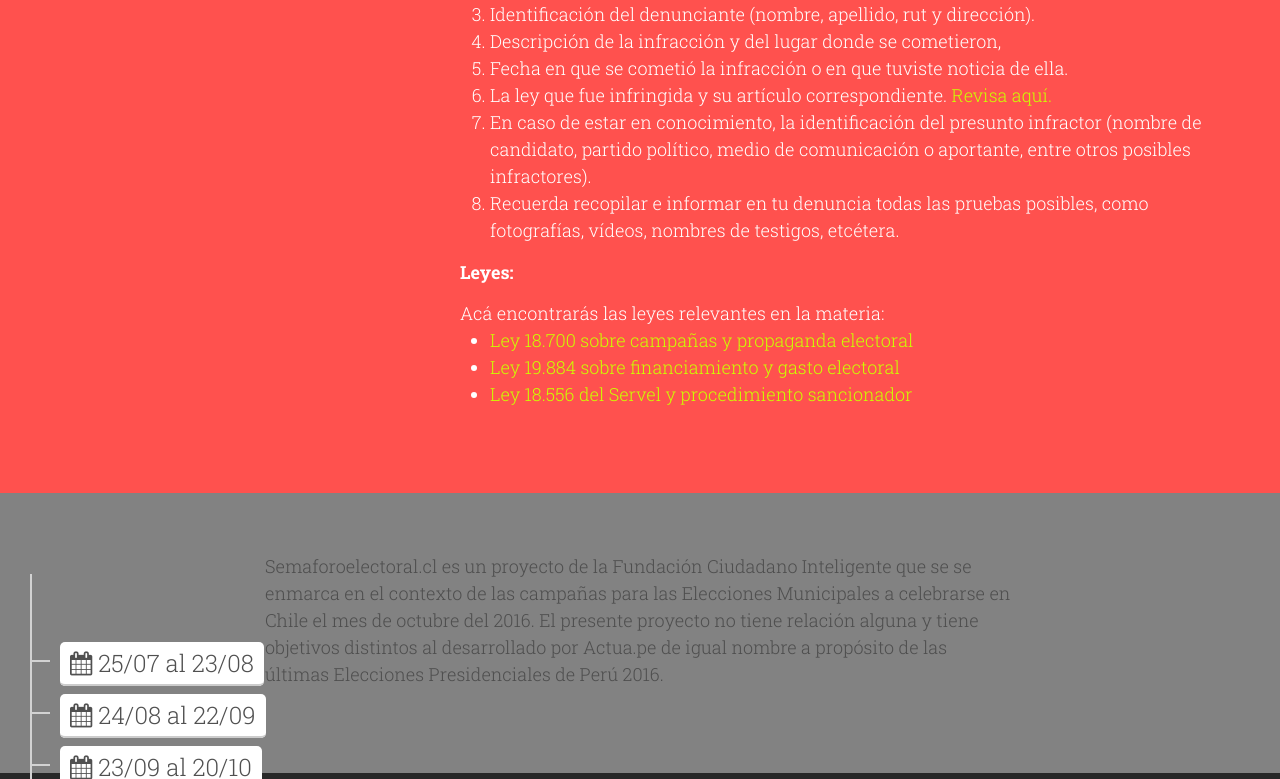
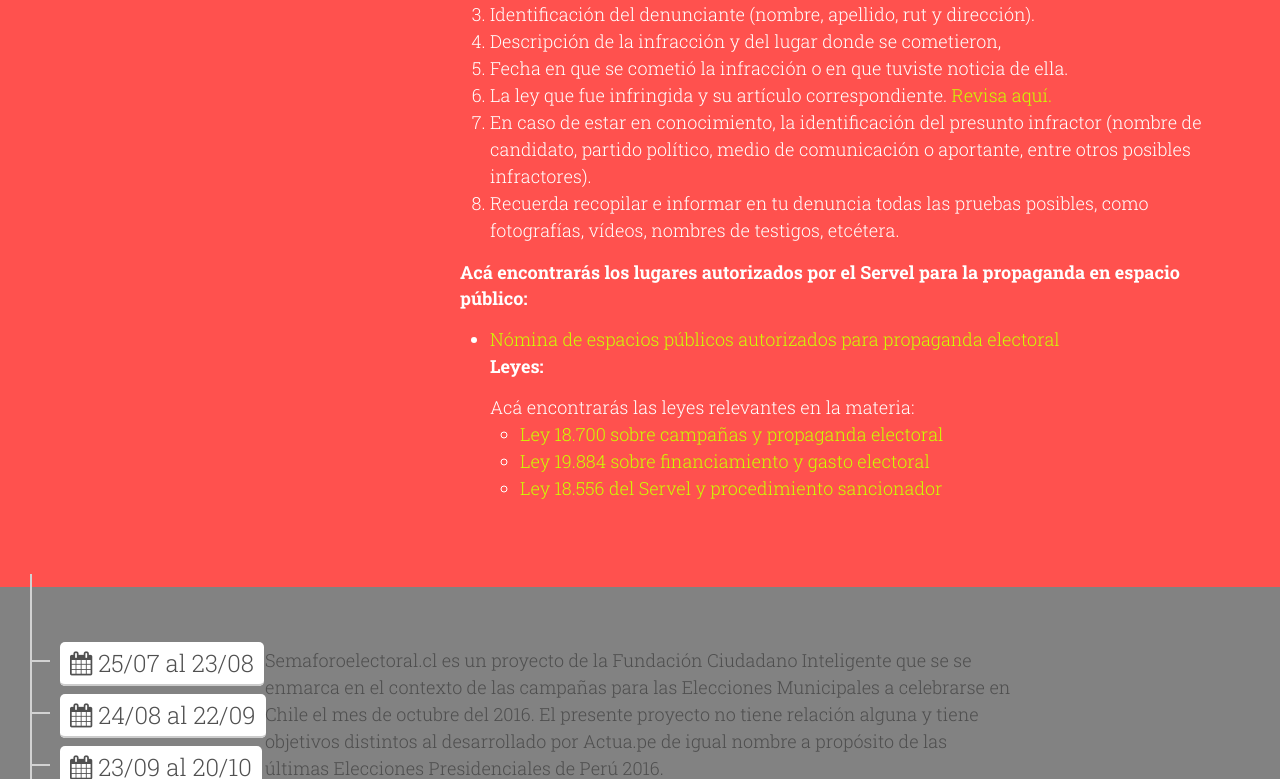
Before and after one commit to ciudadanointeligente/semaforo-electoral, a Jekyll site: the page built from index.html, in a window 1280 px wide and 900 px high, scrolled down 12198 px, cut to the strip 0-779 px from the top of the window. Built offline with Jekyll 4.4.1, drawn with Linux system fonts in a browser that asks for light colours; nearby versions of some CDN libraries.

Commit message:
Agrega link de espacios públicos autorizados para propaganda

```diff
--- a/_includes/denuncia.html
+++ b/_includes/denuncia.html
@@ -21,6 +21,10 @@
         <li>Recuerda recopilar e informar en tu denuncia todas las pruebas posibles, como fotografías, vídeos, nombres de testigos, etcétera.</li>
       </ol>
 
+       <h4>Acá encontrarás los lugares autorizados por el Servel para la propaganda en espacio público:</h4>
+      <ul>
+        <li><a href="http://www.servel.cl/nomina-de-espacios-publicos-autorizados-elecciones-municipales-2016/" target="_blank" onClick="ga('send', 'event', 'web-servel', 'click');">Nómina de espacios públicos autorizados para propaganda electoral</a></li>
+
       <h4>Leyes:</h4>
       Acá encontrarás las leyes relevantes en la materia:
       <ul>
```
